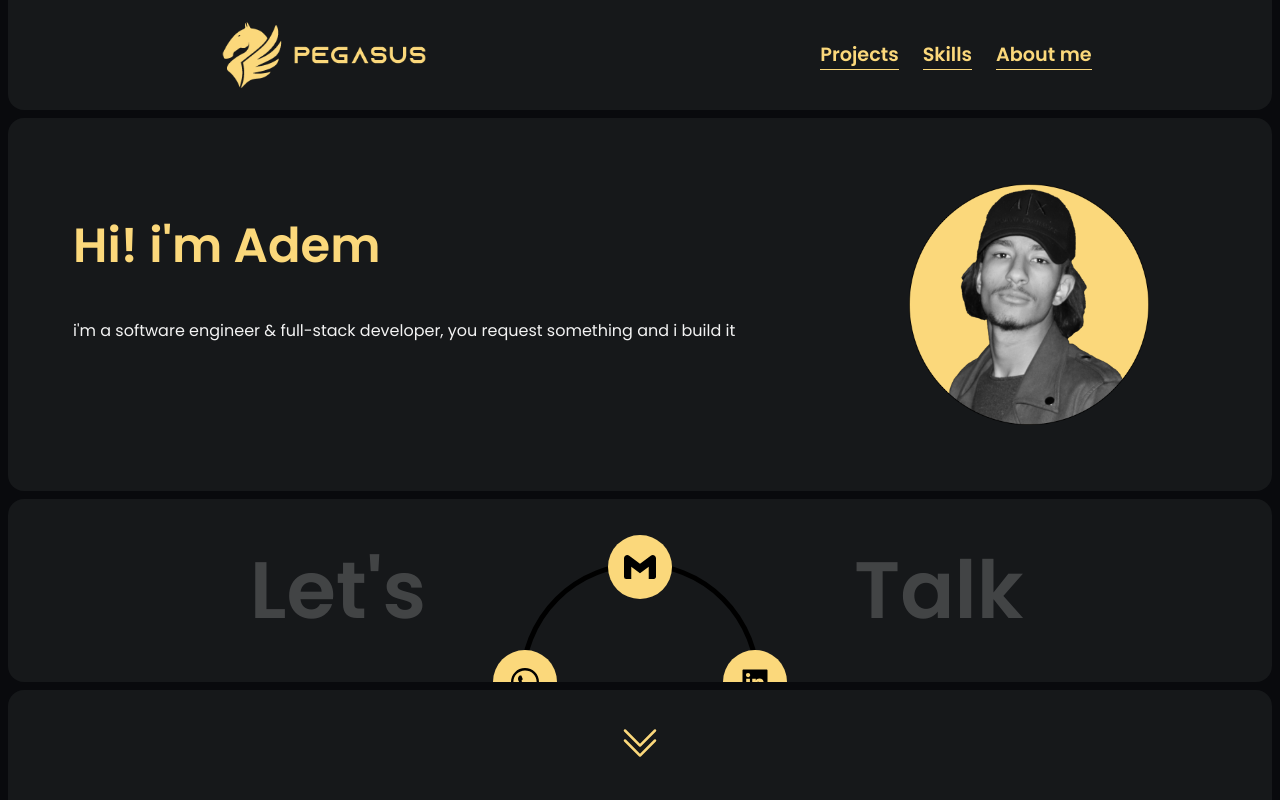
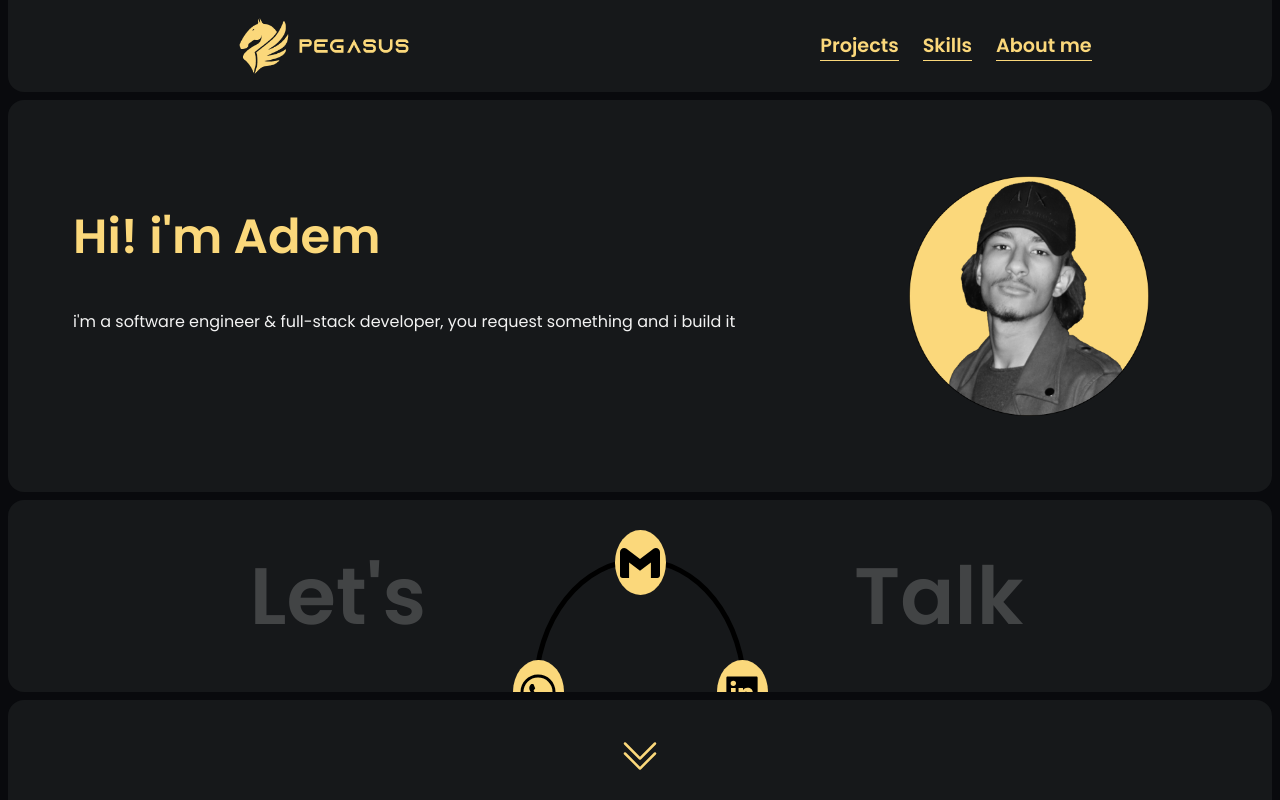
Before and after one commit to Pegasus999/Portfolio, a React (Create React App) app: page / in a window 1280 px wide. Shown: the top 800 px of the page. Built offline with nearby package versions, Linux system fonts and the light colour scheme.

Commit message:
fixed some stuff HOPEFULLY!

```diff
--- a/src/App.tsx
+++ b/src/App.tsx
@@ -1,11 +1,20 @@
 import Home from "./Components/Home/Home";
 import Projects from "./Components/Projects/Main";
 import Main from "./Components/Skills/Main";
+import { Wrapper } from "./globalStyles";
 
 const App: React.FC = () => {
   return (
     <>
-      <Home /> <Main /> <Projects />
+      <Wrapper>
+        <Home />
+      </Wrapper>
+      <Wrapper>
+        <Main />
+      </Wrapper>
+      <Wrapper>
+        <Projects />
+      </Wrapper>
     </>
   );
 };
--- a/src/Components/Home/About/styles.ts
+++ b/src/Components/Home/About/styles.ts
@@ -2,13 +2,14 @@ import styled from "styled-components";
 
 export const Wrapper = styled.div`
   width: 100%;
-  height: 50%;
+  min-height: 50%;
   padding: 4px 8px;
 `;
 
 export const Container = styled.div`
   width: 100%;
   height: 100%;
+  overflow-y: scroll;
   background-color: var(--lessdark);
   border-radius: 16px;
   display: flex;
@@ -87,5 +88,5 @@ export const Intro = styled.div`
 export const Image = styled.img`
   user-select: none;
   width: 15rem;
-  max-width: 23rem;
+  min-width: 15rem;
 `;
--- a/src/Components/Home/Talk/Talk.tsx
+++ b/src/Components/Home/Talk/Talk.tsx
@@ -30,10 +30,10 @@ interface Props {
   email: Function;
 }
 const Talk: React.FC<Props> = ({ popUp, email }) => {
-  const top: position = { top: "-2rem" };
-  const right: position = { right: "-2rem" };
-  const left: position = { left: "-2rem" };
-  const bottom: position = { bottom: "-2rem" };
+  const top: position = { top: "-12.5%" };
+  const right: position = { right: "-12.5%" };
+  const left: position = { left: "-12.5%" };
+  const bottom: position = { bottom: "-12.5%" };
 
   const layoutRight: Icon = {
     current: "right",
--- a/src/Components/Home/Talk/animation.ts
+++ b/src/Components/Home/Talk/animation.ts
@@ -5,13 +5,13 @@ export const rightTotop = keyframes`
       right:  unset;
 		transform:
                rotate(0deg)
-		           translate(7.5rem)
+		           translate(190%)
 		           rotate(0deg);
 	}
 	to {
       right:  unset;
 		transform: rotate(-90deg)
-		           translate(7.5rem)
+		           translate(190%)
 		           rotate(90deg);
 	}
  `;
@@ -21,13 +21,13 @@ export const topToRight = keyframes`
       top:  unset;
 		transform:
                rotate(0deg)
-		           translateY(-7.5rem)
+		           translateY(-190%)
 		           rotate(0deg);
 	}
 	to {
       top:  unset;
 		transform: rotate(90deg)
-		           translateY(-7.5rem)
+		           translateY(-190%)
 		           rotate(-90deg);
 	} `;
 
@@ -36,13 +36,13 @@ from {
       left:  unset;
 		transform:
                rotate(0deg)
-		           translate(-7.5rem)
+		           translate(-190%)
 		           rotate(0deg);
 	}
 	to {
       left:  unset;
 		transform: rotate(90deg)
-		           translate(-7.5rem)
+		           translate(-190%)
 		           rotate(-90deg);
 	}
 `;
@@ -51,13 +51,13 @@ export const topToLeft = keyframes`
       top:  unset;
 		transform:
                rotate(0deg)
-		           translateY(-7.5rem)
+		           translateY(-190%)
 		           rotate(0deg);
 	}
 	to {
       top:  unset;
 		transform: rotate(-90deg)
-		           translateY(-7.5rem)
+		           translateY(-190%)
 		           rotate(90deg);
 	}`;
 
@@ -66,13 +66,13 @@ from {
       right:  unset;
 		transform:
                rotate(0deg)
-		           translate(7.5rem)
+		           translate(190%)
 		           rotate(0deg);
 	}
 	to {
       right:  unset;
 		transform: rotate(90deg)
-		           translate(7.5rem)
+		           translate(190%)
 		           rotate(-90deg);
 	}`;
 
@@ -81,13 +81,13 @@ export const bottomToLeft = keyframes`
       bottom:  unset;
 		transform:
                rotate(0deg)
-		           translateY(7.5rem)
+		           translateY(190%)
 		           rotate(0deg);
 	}
 	to {
       bottom:  unset;
 		transform: rotate(90deg)
-		           translateY(7.5rem)
+		           translateY(190%)
 		           rotate(-90deg);
 	}
 `;
@@ -97,13 +97,13 @@ export const leftToBottom = keyframes`
       left:  unset;
 		transform:
                rotate(0deg)
-		           translate(-7.5rem)
+		           translate(-190%)
 		           rotate(0deg);
 	}
 	to {
       left:  unset;
 		transform: rotate(-90deg)
-		           translate(-7.5rem)
+		           translate(-190%)
 		           rotate(90deg);
 	}
 `;
@@ -112,13 +112,13 @@ export const bottomToRight = keyframes`
       bottom:  unset;
 		transform:
                rotate(0deg)
-		           translateY(7.5rem)
+		           translateY(190%)
 		           rotate(0deg);
 	}
 	to {
       bottom:  unset;
 		transform: rotate(-90deg)
-		           translateY(7.5rem)
+		           translateY(190%)
 		           rotate(90deg);
 	}
 `;
--- a/src/Components/Home/Talk/styles.ts
+++ b/src/Components/Home/Talk/styles.ts
@@ -13,7 +13,7 @@ import {
 
 export const Wrapper = styled.div`
   width: 100%;
-  height: 25%;
+  min-height: 25%;
   padding: 4px 8px;
 `;
 
@@ -21,6 +21,7 @@ export const Container = styled.div`
   width: 100%;
   height: 100%;
   border-radius: 1rem;
+  overflow-y: scroll;
   background-color: var(--lessdark);
   display: flex;
   justify-content: center;
@@ -51,13 +52,13 @@ export const CircleHolder = styled.div`
 `;
 
 export const BigCircle = styled.div`
-  width: 15rem;
+  width: 50%;
   position: absolute;
-  height: 15rem;
+  height: 140%;
   display: flex;
+  bottom: -70%;
   justify-content: center;
   align-items: center;
-  bottom: -7.5rem;
   border: 5px solid;
   border-radius: 50%;
 `;
@@ -67,13 +68,13 @@ interface Props {
   animate: boolean;
 }
 export const SmallCircle = styled.div<Props>`
-  width: 4rem;
+  width: 25%;
   cursor: pointer;
-  height: 4rem;
+  height: 25%;
   display: flex;
   justify-content: center;
   align-items: center;
-  font-size: 2rem;
+  font-size: 2.5rem;
   background-color: var(--yellow);
   border-radius: 50%;
   z-index: 1;
--- a/src/Components/Home/mobilestyles.ts
+++ b/src/Components/Home/mobilestyles.ts
@@ -5,29 +5,27 @@ export const MobileWrapper = styled.div`
   height: 50%;
   padding: 0.25rem 0.5rem;
 `;
+
 export const MobileContainer = styled.div`
   width: 100%;
   height: 100%;
-  display: flex;
-  flex-direction: column;
-  justify-content: center;
+  overflow: scroll;
   border-radius: 1rem;
-  align-items: center;
   background-color: var(--lessdark);
 `;
 
 export const MobileImageContainer = styled.div`
-  @media (min-width: 550) {
-    width: 50%;
-  }
-  height: fit-content;
+  min-height: 50%;
   display: flex;
   justify-content: center;
   align-items: center;
-  padding: 1rem;
 `;
 
 export const Img = styled.img`
+  @media (min-width: 550px) {
+    max-width: 100%;
+    height: auto;
+  }
   max-width: 50%;
   object-fit: cover;
 `;
--- a/src/Components/Projects/styles.ts
+++ b/src/Components/Projects/styles.ts
@@ -8,7 +8,7 @@ export const Wrapper = styled.div`
 `;
 export const FooterWrapper = styled.div`
   width: 100%;
-  height: 15%;
+  min-height: 15%;
   padding: 0.25rem 0.5rem 0px 0.5rem;
 `;
 export const Footer = styled.div`
@@ -87,7 +87,6 @@ export const Title = styled.h1<Ani>`
 
 export const ShowCase = styled.div`
   min-height: 40%;
-  margin: 3rem;
   width: 100%;
   display: flex;
   padding: 1rem;
--- a/src/Components/Scroll/styles.ts
+++ b/src/Components/Scroll/styles.ts
@@ -2,7 +2,7 @@ import styled, { keyframes } from "styled-components";
 
 export const Wrapper = styled.div`
   width: 100%;
-  height: 15%;
+  min-height: 15%;
   padding: 0.25rem 0.5rem 0px 0.5rem;
   /* background-color: red; */
 `;
--- a/src/Components/Skills/Skill/Skill.tsx
+++ b/src/Components/Skills/Skill/Skill.tsx
@@ -51,7 +51,7 @@ const Skill: React.FC = () => {
         const percentX = deltaX / (rect.width / 2);
         const percentY = deltaY / (rect.height / 2);
 
-        div.style.transform = `perspective(350px) rotateX(${
+        div.style.transform = `perspective(400px) rotateX(${
           -percentY * 20
         }deg) rotateY(${percentX * 20}deg)`;
       }
--- a/src/Components/Skills/Skill/styles.ts
+++ b/src/Components/Skills/Skill/styles.ts
@@ -5,7 +5,7 @@ export interface Props {
 
 export const Wrapper = styled.div`
   width: 100%;
-  height: 70%;
+  min-height: 70%;
   max-height: 90%;
   padding: 0.25rem 0.5rem 0.25rem 0.5rem;
 `;
@@ -17,6 +17,7 @@ export const Container = styled.div`
   background-color: var(--lessdark);
   border-radius: 1rem;
   display: flex;
+  overflow-y: auto;
   flex-direction: column;
   justify-content: center;
   flex-wrap: wrap;
--- a/src/Components/Skills/styles.ts
+++ b/src/Components/Skills/styles.ts
@@ -18,15 +18,13 @@ export const MobileContainer = styled.div`
   width: 100%;
   height: 100%;
   background-color: var(--lessdark);
-  display: flex;
-  flex-direction: column;
   border-radius: 1rem;
-  overflow-y: auto;
+  overflow-y: scroll;
 `;
 
 export const TextContainer = styled.div<Props>`
   width: 100%;
-  height: 50%;
+  min-height: 50%;
   padding: 1rem;
   color: var(--white);
   animation: ${(props) => (props.flip ? fade : "none")} 1s ease-in;
@@ -47,6 +45,7 @@ export const ListItem = styled.li`
 `;
 
 export const ImageContainer = styled.div<Props>`
+  min-height: 50%;
   display: flex;
   justify-content: center;
   align-items: center;
--- a/src/globalStyles.ts
+++ b/src/globalStyles.ts
@@ -1,4 +1,4 @@
-import { createGlobalStyle } from "styled-components";
+import styled, { createGlobalStyle } from "styled-components";
 
 export const GlobalStyles = createGlobalStyle`
     * {
@@ -24,3 +24,9 @@ export const GlobalStyles = createGlobalStyle`
       --yellow: #fbd87b;
     }
 `;
+
+export const Wrapper = styled.div`
+  width: 100vw;
+  height: 100vh;
+  overflow-y: scroll;
+`;
```
